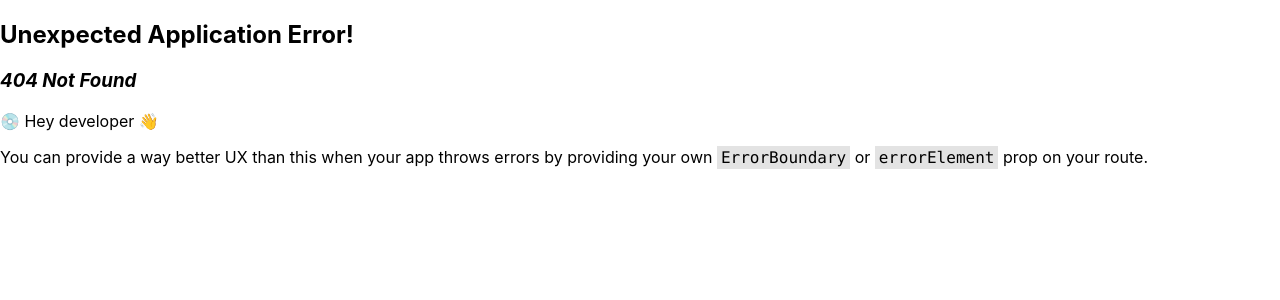
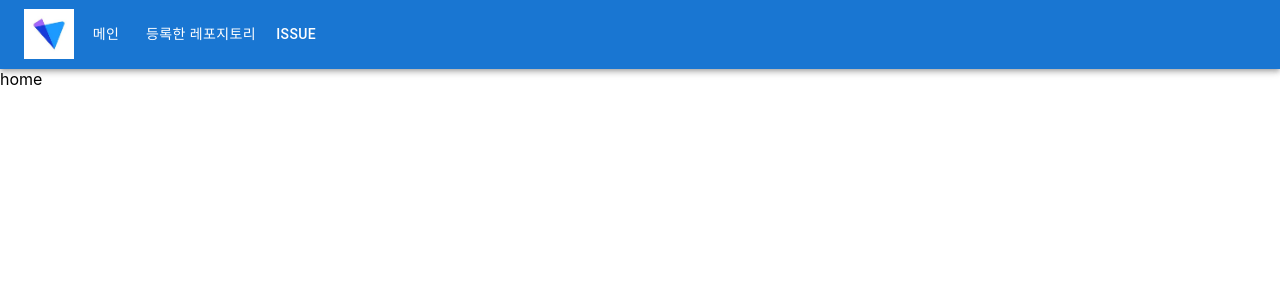
Before and after one commit to songjihyeok/github_repository_issue_gathering, a React (Create React App) app: page /home in a window 1280 px wide. Before the commit this address had no page. Shown: the top 300 px of the page. Built offline with nearby package versions, Linux system fonts and the light colour scheme.

Commit message:
라우팅 작업 완료

```diff
--- a/src/layout/Navigation/index.tsx
+++ b/src/layout/Navigation/index.tsx
@@ -1,51 +1,51 @@
-import * as React from 'react';
+import { useCallback } from 'react';
 import AppBar from '@mui/material/AppBar';
 import Box from '@mui/material/Box';
 import Toolbar from '@mui/material/Toolbar';
-import IconButton from '@mui/material/IconButton';
-import Typography from '@mui/material/Typography';
-import Menu from '@mui/material/Menu';
-import MenuIcon from '@mui/icons-material/Menu';
 import Container from '@mui/material/Container';
-import Avatar from '@mui/material/Avatar';
 import Button from '@mui/material/Button';
-import Tooltip from '@mui/material/Tooltip';
-import MenuItem from '@mui/material/MenuItem';
-import AdbIcon from '@mui/icons-material/Adb';
 import Logo from "@/assets/images/logo.jpeg"
 import styled from "styled-components"
-
-const pages = ['검색', "등록한 레포지토리", "issues"];
+import { pages } from "./values"
+import { pageListType } from './types';
+import { useNavigate, Outlet } from "react-router-dom";
 
 export default function Navigation() {
+     const navigate = useNavigate()
 
-     const handleOpenNavMenu = (page: string) => {
-          console.log(page);
-     };
-
-
+     const handleOpenNavMenu = useCallback((page: string) => {
+          navigate(`/${page}`)
+     }, [])
 
      return (
+          <>
                <AppBar position="static">
                     <Container maxWidth="xl">
                          <Toolbar disableGutters>
                               <StyledLogoWrapper />
                               <Box sx={{ flexGrow: 1, display: { xs: 'none', md: 'flex' } }}>
-                              {pages.map((page) => (
-                                   <Button
-                                        key={page}
-                                        onClick={() => handleOpenNavMenu(page)}
+                                   {pages.map((page: pageListType) => {
+                                        return <Button
+                                             key={page.key}
+                                             onClick={() => handleOpenNavMenu(page.key)}
                                              sx={{ my: 2, color: 'white', display: 'block' }}
                                         >
-                                        {page}
+                                             {page.label}
                                         </Button>
-                              ))}
+                                   })
+                                   }
                               </Box>
                          </Toolbar>
                     </Container>
                </AppBar >
+               <Outlet />
+          </>
      );
 }
+
+
+
+
 
 const StyledLogoWrapper = styled.div`
      width: 50px;
--- /dev/null
+++ b/src/layout/Navigation/types/index.ts
@@ -0,0 +1,10 @@
+export interface pageListType {
+     key: pagesType
+     label: string
+}
+
+export enum pagesType {
+     HOME = "home",
+     BOOKMARK = "bookmark",
+     ISSUES = "issue"
+}
--- /dev/null
+++ b/src/layout/Navigation/values/index.ts
@@ -0,0 +1,14 @@
+import { pagesType } from "../types"
+
+export const pages = [{
+     key: pagesType.HOME,
+     label: '메인',
+},
+{
+     key: pagesType.BOOKMARK,
+     label: "등록한 레포지토리",
+},
+{
+     key: pagesType.ISSUES,
+     label: "issue"
+}]
--- /dev/null
+++ b/src/pages/Bookmark/index.tsx
@@ -0,0 +1,10 @@
+import React from 'react'
+import styled from 'styled-components'
+
+export default function Bookmark() {
+     return (
+          <div>
+               bookmark
+          </div>
+     );
+}
--- /dev/null
+++ b/src/pages/Issue/index.tsx
@@ -0,0 +1,10 @@
+import React from 'react'
+import styled from 'styled-components'
+
+export default function Issue() {
+     return (
+          <div>
+               issue
+          </div>
+     );
+}
--- /dev/null
+++ b/src/pages/Nopage/index.tsx
@@ -0,0 +1,10 @@
+import React from 'react'
+import styled from 'styled-components'
+
+export default function Nopage() {
+     return (
+          <div>
+               not found
+          </div>
+     );
+}
```
Also changed, not shown: src/App.tsx (+28 -2 lines). Lines whose indentation alone changed are shown as unchanged.
